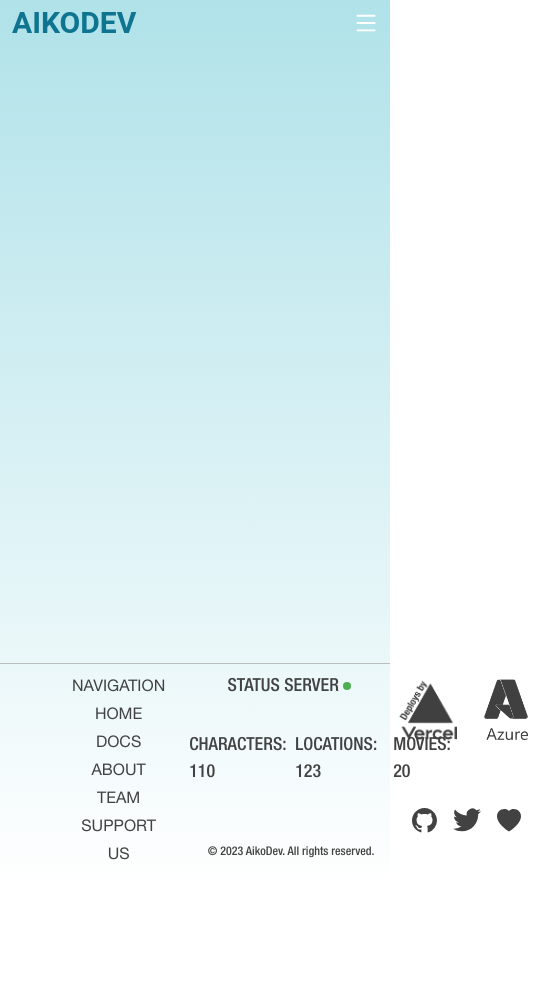
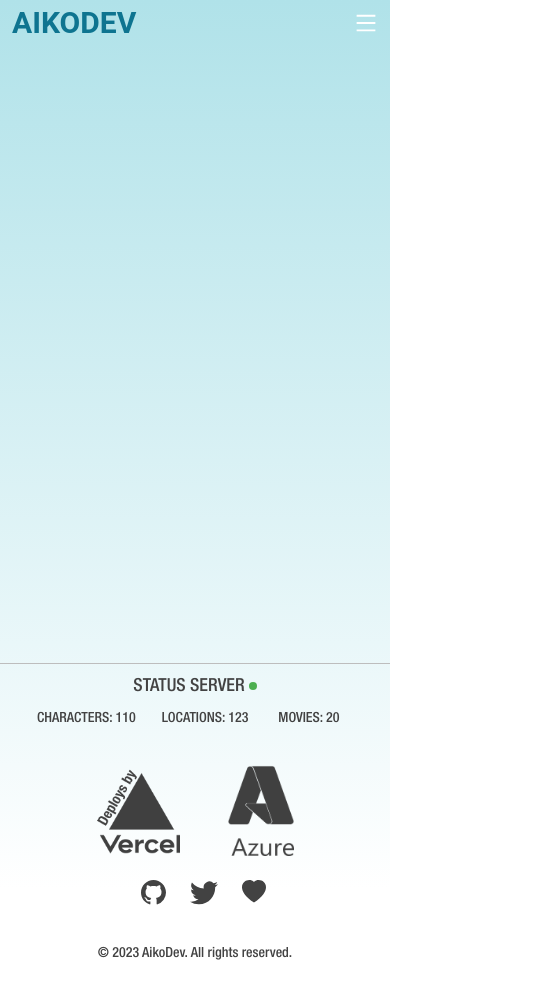
Before and after one commit to Aikodev-labs/Ghibli-API-platform, a React (Vite) app: page /team in a window 390 px wide. Shown: the top 998 px of the page, 537 px wide, since content can reach past the window. Before the commit the page ends 889 px from the top, so only its background shows below. Built offline with nearby package versions, Linux system fonts and the light colour scheme; what tailwindcss-animated would draw is missing.

Commit message:
Footer mobile actualizado

```diff
--- a/src/layout/Footer.jsx
+++ b/src/layout/Footer.jsx
@@ -10,10 +10,10 @@ import azure from '../assets/images/azure.png';
 const Footer = () => {
   return (
 
-    <section className='border-t-[1px] border-gray-400 px-[72px] font-neue-ltcd'>
+    <section className='border-t-[1px] border-gray-400 xl:px-[72px] font-neue-ltcd '>
 
-     <div className="max-w-[1260px] mx-auto text-gray-800 h-[225px] pt-[6px] flex justify-between">
-        <article className='text-[16px] font-light text-center leading-7 flex pt-1 text-gray font-neue-lt'>
+        <div className="w-full xl:max-w-[1260px] mx-auto text-gray-800 h-[225px] pt-[6px] xl:flex xl:justify-between">
+            <article className='hidden text-[16px] font-light text-center leading-7 xl:flex pt-1 text-gray font-neue-lt'>
                 <ul>
                     <li>NAVIGATION</li>
                     <li>HOME</li>
@@ -24,15 +24,15 @@ const Footer = () => {
                 </ul>
             </article>
 
-        <article className="pt-1  font-medium flex flex-col pl-6">
+            <article className="pt-1  font-medium flex flex-col xl:pl-6">
                 <h3 className='text-[18px] flex gap-1 justify-center  '>
                 STATUS SERVER
                     <span className='text-green-500 text-[8px] pt-2'>
                         <BsFillCircleFill/>
                     </span>
                 </h3>
-            <div className="grid grid-cols-3 text-[18px]  pt-8 gap-24 pr-2">
-                <h3>
+                <div className=" grid grid-cols-3 text-[14px] md:text-[16px] xl:text-[18px] max-w-md m-auto xl:max-w-none pt-2 xl:pt-8  gap-4 xl:gap-24 pl-3">
+                    <h3 >
                         CHARACTERS: 110
                     </h3>
                     <h3 className="pl-[10px]">
@@ -43,7 +43,7 @@ const Footer = () => {
                     </h3>
                 </div>
                 <div className="flex justify-center gap-3">
-                <div className="pl-1 pt-14">
+                    <div className="hidden xl:block pl-1 pt-14">
                         <p className='text-[12px] font-mediummt-[48px]'>
                             <p>&copy; 2023 AikoDev. All rights reserved.</p>
                         </p>
@@ -52,19 +52,32 @@ const Footer = () => {
             </article>
 
             <article>
-        <div className='flex justify-end gap-4'>
-                    <div className='h-[70px] w-[70px] overflow-hidden'>
+                <div className='flex justify-center xl:justify-end mt-6 xl:mt-0 gap-8 xl:gap-4'>
+                    <div className='h-[100px] w-[100px] xl:h-[70px] xl:w-[70px] overflow-hidden'>
                         <img className='w-full h-full object-contain' src={vercel} alt="vercel image" />
                     </div>
-                    <div className='h-[62px] w-[62px] overflow-hidden mt-2'>
+                    <div className='h-[92px] w-[92px] xl:h-[62px] xl:w-[62px] overflow-hidden mt-[10px] '>
                         <img className='w-full h-full object-contain'src={azure} alt="azure image" />
                     </div>
                 </div>
-                <div className='flex justify-end gap-4 items-end pt-[65px] pr-4'>
+
+
+                <div className="w-full h-10 flex pl-4 mt-4 items-center justify-center xl:hidden" >
                     <BsGithub className="text-[25px]" />
-                    <BsTwitter className="text-[28px]" />
+                    <BsTwitter className="text-[28px] mx-6" />
                     <BsFillHeartFill  className="text-[24px]"/>
                 </div>
+
+                <p className='xl:hidden text-[14px] font-medium mt-8 pb-16 text-center'>
+                    <p>&copy; 2023 AikoDev. All rights reserved.</p>
+                </p>
+
+                <div className='hidden xl:flex justify-center xl:justify-end gap-4 items-end pt-[65px] pr-4'>
+                    <BsGithub className="text-[25px]" />
+                    <BsTwitter className="text-[28px] " />
+                    <BsFillHeartFill  className="text-[24px]"/>
+                </div>
+
             </article>
 
         </div>
```
Lines whose indentation alone changed are shown as unchanged.
